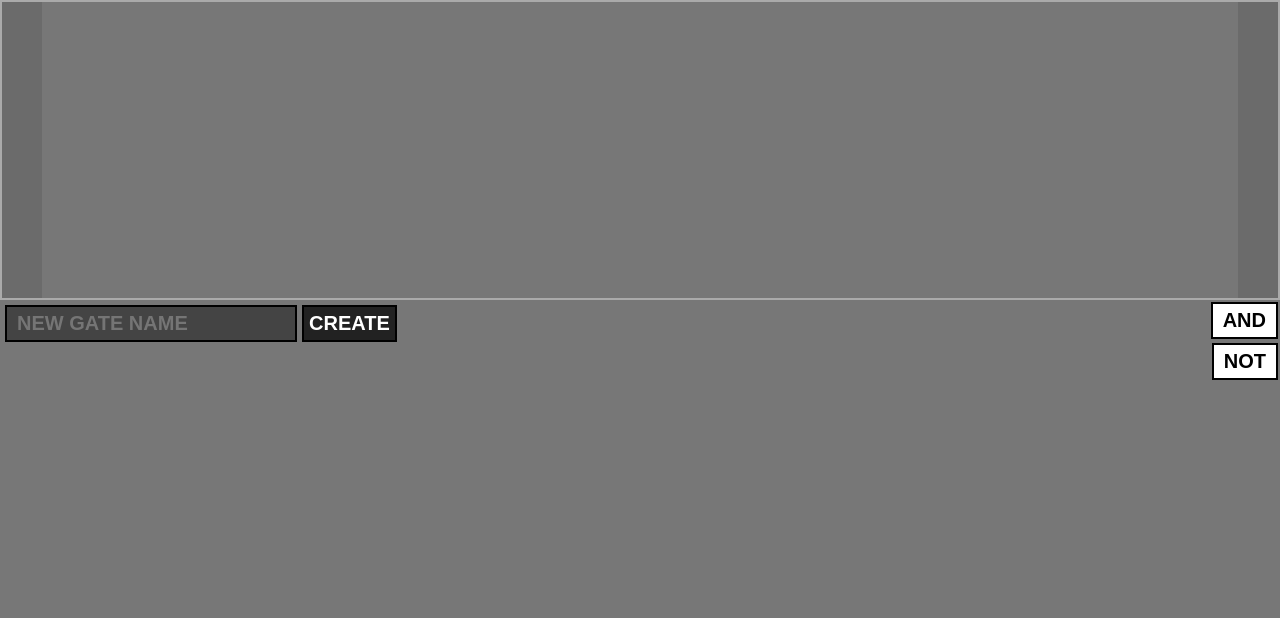
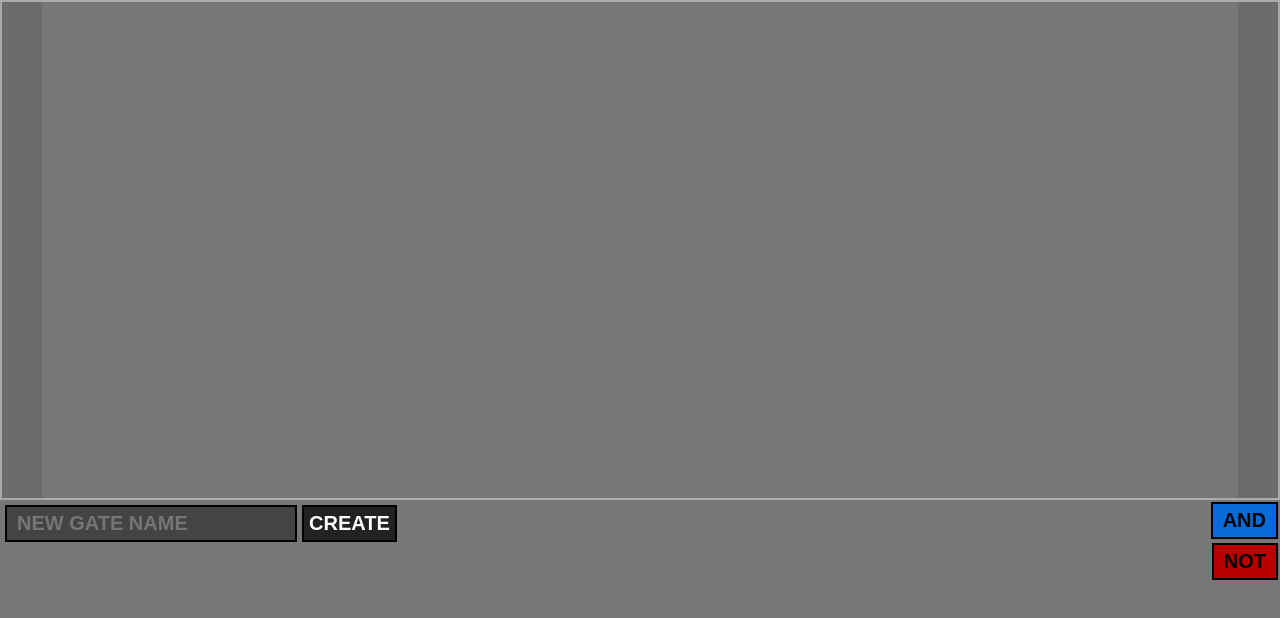
Before and after one commit to bigjey/circuits, a React (Create React App) app: page / in a window 1280 px wide. Shown: the top 618 px of the page. Built offline with nearby package versions, Linux system fonts and the light colour scheme.

Commit message:
bunch of UI improvements + state persistense

```diff
--- a/src/App.css
+++ b/src/App.css
@@ -11,7 +11,7 @@
 
 .circuit {
   border: 2px solid #aaa;
-  height: 300px;
+  height: 500px;
   position: relative;
   pointer-events: all;
 }
@@ -29,7 +29,7 @@
   pointer-events: all;
 }
 .circuit-inputs:hover {
-  background: #2225;
+  background: #2223;
 }
 .circuit-outputs {
   position: absolute;
@@ -44,7 +44,7 @@
   pointer-events: all;
 }
 .circuit-outputs:hover {
-  background: #2225;
+  background: #2223;
 }
 
 .circuit-input {
@@ -56,12 +56,17 @@
   background: #222;
   border: 3px solid #222;
   border-radius: 100%;
-  cursor: pointer;
+  cursor: grab;
   z-index: 30;
   pointer-events: all;
 }
-
-.circuit-input-on {
+.circuit-input:hover {
+  cursor: pointer;
+  background: #444;
+  border-color: #fff;
+}
+.circuit-input-on,
+.circuit-input-on:hover {
   background: rgb(233, 104, 30);
 }
 
@@ -76,12 +81,15 @@
   cursor: pointer;
   z-index: 30;
   pointer-events: all;
+  border: 3px solid #222;
 }
 .circuit-output-on {
   background: rgb(233, 104, 30);
 }
 
-.circuit-output {
+.circuit-output:hover {
+  background: #555;
+  border-color: #eee;
 }
 
 .circuit-gate {
@@ -92,6 +100,7 @@
   z-index: 20;
   display: flex;
   align-items: center;
+  cursor: move;
 }
 
 .circuit-gate-not {
@@ -105,6 +114,7 @@
 .circuit-gate-name {
   padding: 0 10px;
   pointer-events: none;
+  font-size: 24px;
 }
 .circuit-gate-inputs {
   display: flex;
@@ -119,6 +129,9 @@
   background: #222;
   border-radius: 100%;
   pointer-events: all;
+}
+.circuit-gate-input:hover {
+  border-color: #eee;
 }
 
 .circuit-gate-input-on {
@@ -137,6 +150,10 @@
   background: #222;
   border-radius: 100%;
   pointer-events: all;
+  cursor: grab;
+}
+.circuit-gate-output:hover {
+  border-color: #eee;
 }
 
 .circuit-gate-output-on {
@@ -149,18 +166,18 @@
 
 svg {
   position: absolute;
-  height: 300px;
+  height: 500px;
   width: 100%;
   top: -2px;
   left: 0;
   z-index: 100;
   pointer-events: none;
-  stroke: #222;
+  stroke: #2226;
   stroke-width: 2;
 }
 
 svg line:hover {
-  stroke: #fff;
+  stroke: #eee;
   pointer-events: all;
 }
 
@@ -179,6 +196,9 @@ svg line:hover {
   background: #fff;
   color: #000;
   cursor: pointer;
+}
+.tools-gate:hover {
+  border-color: #eee;
 }
 .tools-save {
   flex: 0 0 50%;
--- a/src/App.js
+++ b/src/App.js
@@ -1,6 +1,25 @@
 import "./App.css";
 
 import React from "react";
+
+const LOCALSTORAGE_KEY = "circuit-data";
+const GATE_COLORS = [
+  "e07800",
+  "0969d7",
+  "b80000",
+  "65a300",
+  "c31fff",
+  "9fb800",
+  "00e083",
+];
+
+const debounce = (fn, time) => {
+  let timer;
+  return () => {
+    clearTimeout(timer);
+    timer = setTimeout(fn, timer);
+  };
+};
 
 class Input {
   position = { x: 0, y: 0 };
@@ -24,6 +43,14 @@ class Input {
       this.state = 0;
     }
   }
+
+  static fromJS(config) {
+    const input = new Input();
+    input.id = config.id;
+    input.position = config.position;
+    input.state = config.state;
+    return input;
+  }
 }
 
 class Output {
@@ -39,6 +66,14 @@ class Output {
 
   get value() {
     return this.state;
+  }
+
+  static fromJS(config) {
+    const output = new Output();
+    output.id = config.id;
+    output.position = config.position;
+    output.state = config.state;
+    return output;
   }
 }
 
@@ -61,6 +96,7 @@ class CircuitBase {
 
   constructor(inputs, outputs, gates, connections, evaluationFn) {
     this.id = _globalGateId++;
+    this.color = GATE_COLORS[this.id % GATE_COLORS.length];
 
     for (let inputIndex = 0; inputIndex < inputs; ++inputIndex) {
       const input = new Input(`${this.id}:i${this._inputId++}`, 0, 0);
@@ -151,7 +187,7 @@ class CircuitBase {
 
   removeInput(inputId) {
     delete this.inputById[inputId];
-    this.inputs.splice(this.inputs.indexOf(inputId));
+    this.inputs.splice(this.inputs.indexOf(inputId), 1);
 
     const updateList = new Set();
 
@@ -170,11 +206,27 @@ class CircuitBase {
 
   removeOutput(outputId) {
     delete this.outputById[outputId];
-    this.outputs.splice(this.outputs.indexOf(outputId));
+    this.outputs.splice(this.outputs.indexOf(outputId), 1);
 
     for (const source of this.allSources(outputId)) {
       this.connections.delete(`${source}-${outputId}`);
     }
+  }
+
+  removeGate(gateId) {
+    const gate = this.gates[gateId];
+    for (const input of Object.values(gate.inputById)) {
+      this.allSources(input.id).forEach((source) => {
+        this.connections.delete(`${source}-${input.id}`);
+      });
+    }
+    for (const output of Object.values(gate.outputById)) {
+      this.allDestinations(output.id).forEach((destination) => {
+        this.connections.delete(`${output.id}-${destination}`);
+        this.updateNode(destination);
+      });
+    }
+    delete this.gates[gateId];
   }
 
   allDestinations(source) {
@@ -267,6 +319,7 @@ class CircuitBase {
     for (const gate of Object.values(this.gates)) {
       gates.push({
         constructorClass: gate.constructor,
+        constructorName: gate.constructor.staticName,
         oldId: gate.id,
       });
     }
@@ -311,14 +364,6 @@ class CircuitBase {
       connections.push(conn);
     }
 
-    console.log("create class", {
-      name,
-      inputsCount,
-      outputsCount,
-      gates,
-      connections,
-    });
-
     const newCircuitClass = createCircuit(
       name,
       inputsCount,
@@ -329,10 +374,82 @@ class CircuitBase {
 
     return newCircuitClass;
   }
+
+  toJS() {
+    const data = {
+      inputs: this.inputs,
+      inputById: this.inputById,
+      outputs: this.outputs,
+      outputById: this.outputById,
+      gates: this.gates,
+      connections: Array.from(this.connections),
+      _inputId: this._inputId,
+      _outputId: this._outputId,
+      position: this.position,
+    };
+    return data;
+  }
+
+  fromJS(data) {
+    this.inputs = data.inputs;
+    this.inputById = Object.values(data.inputById).reduce(
+      (inputs, inputConfig) => {
+        inputs[inputConfig.id] = Input.fromJS(inputConfig);
+        return inputs;
+      },
+      {}
+    );
+    this.outputs = data.outputs;
+    this.outputById = Object.values(data.outputById).reduce(
+      (outputs, outputConfig) => {
+        outputs[outputConfig.id] = Output.fromJS(outputConfig);
+        return outputs;
+      },
+      {}
+    );
+
+    this.connections = new Set(data.connections);
+
+    this._inputId = data._inputId;
+    this._outputId = data._outputId;
+    this.position = data.position;
+
+    this.gates = Object.values(data.gates).reduce((gates, gateConfig) => {
+      const gateClass = availableGates
+        .concat(customGates)
+        .find(
+          (gateConstructor) =>
+            gateConstructor.classPointer.staticName === gateConfig.name
+        );
+      if (gateClass) {
+        const gate = new gateClass.classPointer(
+          gateConfig.position.x,
+          gateConfig.position.y
+        );
+
+        gates[gate.id] = gate;
+      }
+      return gates;
+    }, {});
+
+    Object.values(this.gates).forEach((gate) => {
+      this.updateGate(gate.id);
+    });
+  }
 }
 
+let globalCircuitId = 0;
 const createCircuit = (name, inputs, outputs, gates, connections, evalFn) => {
-  return class DynamicGate extends CircuitBase {
+  const args = JSON.stringify({
+    name,
+    inputs,
+    outputs,
+    gates,
+    connections,
+  });
+  const result = class DynamicGate extends CircuitBase {
+    static initialArgs = args;
+    static color = GATE_COLORS[globalCircuitId++ % GATE_COLORS.length];
     name = name;
 
     constructor(x = 0, y = 0) {
@@ -342,6 +459,8 @@ const createCircuit = (name, inputs, outputs, gates, connections, evalFn) => {
       this.position.y = y;
     }
   };
+  result.staticName = name;
+  return result;
 };
 
 const InputNode = ({ input, connections, ...rest }) => {
@@ -374,7 +493,7 @@ const OutputNode = ({ output, connections, ...rest }) => {
   );
 };
 
-const GateNode = ({ gate, connections, onConnectionMade }) => {
+const GateNode = ({ gate, connections, onConnectionMade, onRemove }) => {
   return (
     <div
       id={gate.id}
@@ -382,6 +501,14 @@ const GateNode = ({ gate, connections, onConnectionMade }) => {
       style={{
         left: gate.position.x,
         top: gate.position.y,
+        background: `#${gate.constructor.color}`,
+      }}
+      onClick={(e) => {
+        if (e.shiftKey) {
+          circuit.removeGate(gate.id);
+          onRemove();
+          e.stopPropagation();
+        }
       }}
       onMouseDown={(e) => {
         if (currentlyMovingGate) {
@@ -446,6 +573,15 @@ const GateNode = ({ gate, connections, onConnectionMade }) => {
 const Connection = ({ start, end, complete = false }) => {
   let x1, y1, x2, y2;
 
+  const [, updateState] = React.useState();
+  const forceUpdate = React.useCallback(() => {
+    updateState({});
+  }, []);
+
+  React.useEffect(() => {
+    setImmediate(forceUpdate);
+  }, []);
+
   const startNode = document.getElementById(start);
   const endNode = document.getElementById(end);
 
@@ -477,46 +613,26 @@ const Connection = ({ start, end, complete = false }) => {
   return <line x1={x1} y1={y1} x2={x2} y2={y2} />;
 };
 
-const EmptyCurcuit = createCircuit("BASE", 0, 0, [], []);
-
-let circuit = new EmptyCurcuit();
-
-const AND_Gate = createCircuit("AND", 2, 1, [], [], function (gate) {
-  const i1 = gate.inputById[gate.inputs[0]];
-  const i2 = gate.inputById[gate.inputs[1]];
-  const o1 = gate.outputById[gate.outputs[0]];
-
-  if (i1.value === 1 && i2.value === 1) {
-    o1.state = 1;
-  } else {
-    o1.state = 0;
+const saveAppState = debounce(() => {
+  try {
+    const data = JSON.stringify({
+      circuit: circuit.toJS(),
+      customGates: customGates.map((gate) => {
+        return gate.classPointer.initialArgs;
+      }),
+    });
+    localStorage.setItem(LOCALSTORAGE_KEY, data);
+  } catch (e) {
+    console.log(e);
   }
-});
-
-const NOT_Gate = createCircuit("NOT", 1, 1, [], [], function (gate) {
-  const i1 = gate.inputById[gate.inputs[0]];
-  const o1 = gate.outputById[gate.outputs[0]];
-
-  if (i1.value === 1) {
-    o1.state = 0;
-  } else {
-    o1.state = 1;
-  }
-});
-
-let connectionStart = null;
-let currentlyMovingGate = null;
-let mousePos = { x: 0, y: 0 };
-const availableGates = [
-  { classPointer: AND_Gate, name: "AND" },
-  { classPointer: NOT_Gate, name: "NOT" },
-];
-
-window.circuit = circuit;
+}, 300);
 
 function App() {
   const [, updateState] = React.useState();
-  const forceUpdate = React.useCallback(() => updateState({}), []);
+  const forceUpdate = React.useCallback(() => {
+    saveAppState();
+    updateState({});
+  }, []);
 
   const onConnection = (a, b) => {
     circuit.addConnection(a, b);
@@ -575,7 +691,7 @@ function App() {
             input={input}
             connections={circuit.connections}
             onClick={(e) => {
-              if (e.ctrlKey) {
+              if (e.shiftKey) {
                 circuit.removeInput(input.id);
               } else {
                 input.toggle();
@@ -601,7 +717,7 @@ function App() {
             output={output}
             connections={circuit.connections}
             onClick={(e) => {
-              if (e.ctrlKey) {
+              if (e.shiftKey) {
                 circuit.removeOutput(output.id);
               }
               forceUpdate();
@@ -621,6 +737,7 @@ function App() {
             gate={gate}
             connections={circuit.connections}
             onConnectionMade={onConnection}
+            onRemove={() => forceUpdate()}
           />
         ))}
         <svg>
@@ -652,9 +769,10 @@ function App() {
               if (nameInput.value.length) {
                 const gateClass = circuit.transformToGate(nameInput.value);
 
-                availableGates.push({
+                customGates.push({
                   name: nameInput.value,
                   classPointer: gateClass,
+                  id: availableGateId++,
                 });
 
                 nameInput.value = "";
@@ -673,8 +791,28 @@ function App() {
               <button
                 className="tools-gate"
                 key={gate.name}
-                onClick={() => {
+                style={{ background: `#${gate.classPointer.color}` }}
+                onClick={(e) => {
                   circuit.addGate(gate.classPointer, 50, 20);
+                  forceUpdate();
+                }}
+              >
+                {gate.name}
+              </button>
+            </div>
+          ))}
+          {customGates.map((gate) => (
+            <div>
+              <button
+                className="tools-gate"
+                key={gate.name}
+                style={{ background: `#${gate.classPointer.color}` }}
+                onClick={(e) => {
+                  if (e.shiftKey) {
+                    customGates.splice(customGates.indexOf(gate), 1);
+                  } else {
+                    circuit.addGate(gate.classPointer, 50, 20);
+                  }
                   forceUpdate();
                 }}
               >
@@ -688,4 +826,78 @@ function App() {
   );
 }
 
+const EmptyCurcuit = createCircuit("BASE", 0, 0, [], []);
+
+let circuit = new EmptyCurcuit();
+
+const AND_Gate = createCircuit("AND", 2, 1, [], [], function (gate) {
+  const i1 = gate.inputById[gate.inputs[0]];
+  const i2 = gate.inputById[gate.inputs[1]];
+  const o1 = gate.outputById[gate.outputs[0]];
+
+  if (i1.value === 1 && i2.value === 1) {
+    o1.state = 1;
+  } else {
+    o1.state = 0;
+  }
+});
+
+const NOT_Gate = createCircuit("NOT", 1, 1, [], [], function (gate) {
+  const i1 = gate.inputById[gate.inputs[0]];
+  const o1 = gate.outputById[gate.outputs[0]];
+
+  if (i1.value === 1) {
+    o1.state = 0;
+  } else {
+    o1.state = 1;
+  }
+});
+
+let connectionStart = null;
+let currentlyMovingGate = null;
+let mousePos = { x: 0, y: 0 };
+let availableGateId = 1;
+const availableGates = [
+  { classPointer: AND_Gate, name: "AND", id: availableGateId++ },
+  { classPointer: NOT_Gate, name: "NOT", id: availableGateId++ },
+];
+const customGates = [];
+try {
+  const json = localStorage.getItem(LOCALSTORAGE_KEY);
+  if (json) {
+    const data = JSON.parse(json);
+    const gates = data.customGates.map((v) => JSON.parse(v));
+    for (const args of gates) {
+      const gateClass = createCircuit(
+        args.name,
+        args.inputs,
+        args.outputs,
+        args.gates.map((g) => {
+          const constructorClass = availableGates
+            .concat(customGates)
+            .find(
+              (gateConstructor) =>
+                gateConstructor.classPointer.staticName === g.constructorName
+            );
+          if (constructorClass) {
+            g.constructorClass = constructorClass.classPointer;
+          }
+          return g;
+        }),
+        args.connections
+      );
+      customGates.push({
+        name: args.name,
+        classPointer: gateClass,
+        id: availableGateId++,
+      });
+    }
+
+    circuit.fromJS(data.circuit);
+  }
+} catch (e) {
+  console.log(e);
+  // localStorage.removeItem(LOCALSTORAGE_KEY);
+}
+
 export default App;
```
